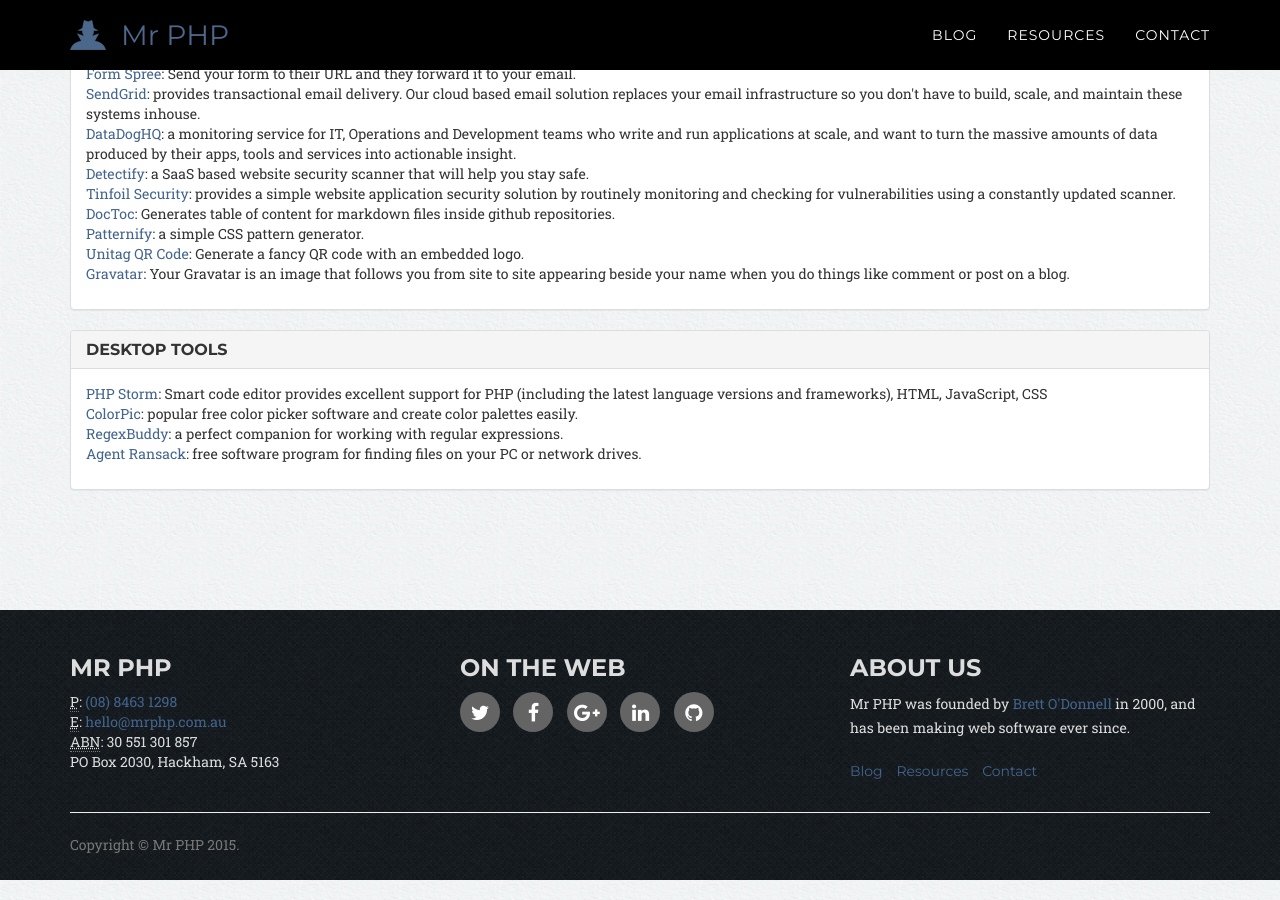
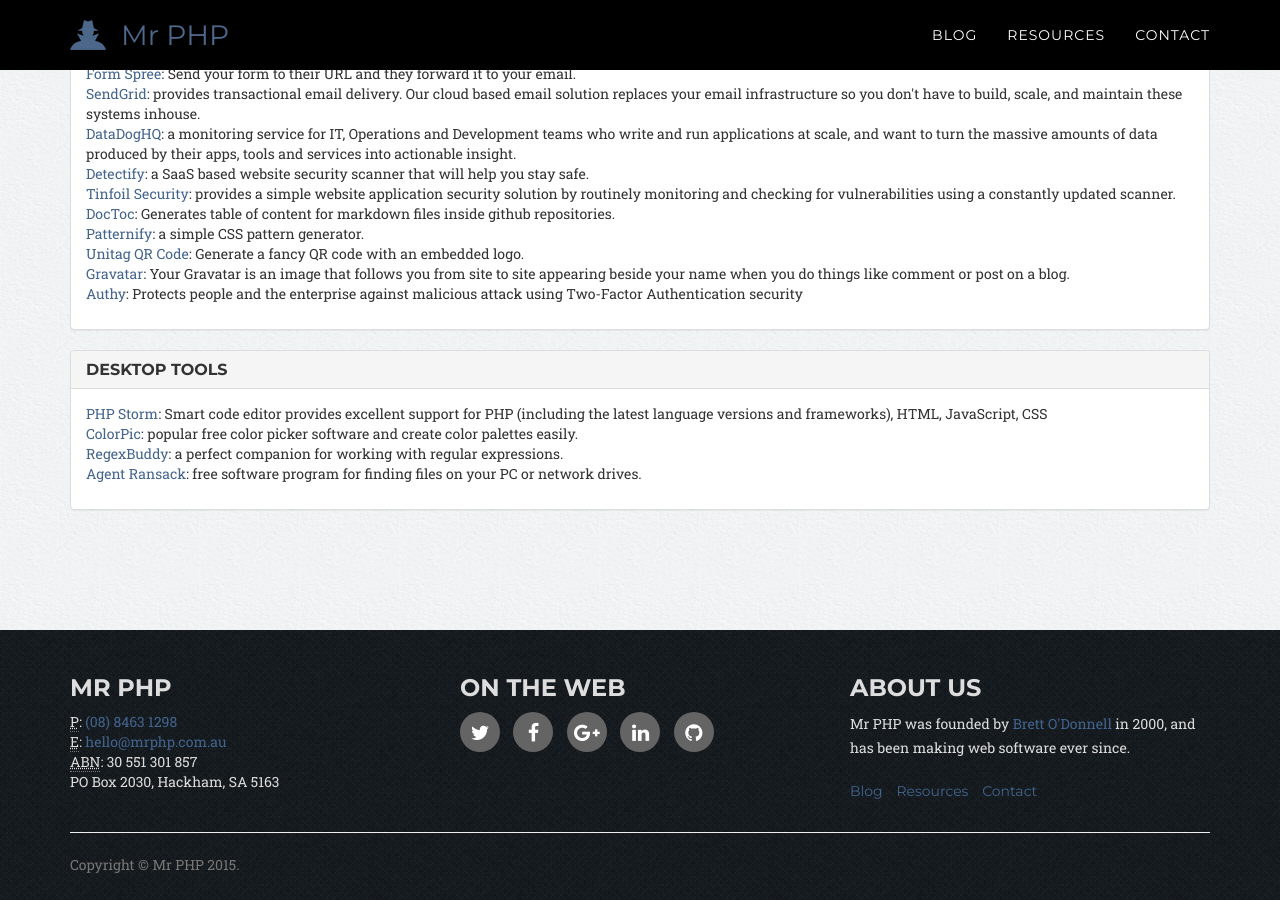
Before and after one commit to mr-php/mr-php.github.io, a Jekyll site: the page built from resources.html, in a window 1280 px wide and 900 px high, scrolled down 1717 px. Built offline with Jekyll 4.4.1, drawn with Linux system fonts in a browser that asks for light colours; nearby versions of some CDN libraries; some web fonts are replaced; Markdown is read by kramdown in place of the engine named in the settings.

Commit message:
added resource

```diff
--- a/_data/resources.yml
+++ b/_data/resources.yml
@@ -153,6 +153,9 @@
   - name: Gravatar
     url: https://en.gravatar.com/
     description: Your Gravatar is an image that follows you from site to site appearing beside your name when you do things like comment or post on a blog.
+  - name: Authy
+    url: https://www.authy.com/developers
+    description: Protects people and the enterprise against malicious attack using Two-Factor Authentication security
 - name: Desktop Tools
   resources:
   - name: PHP Storm
```
